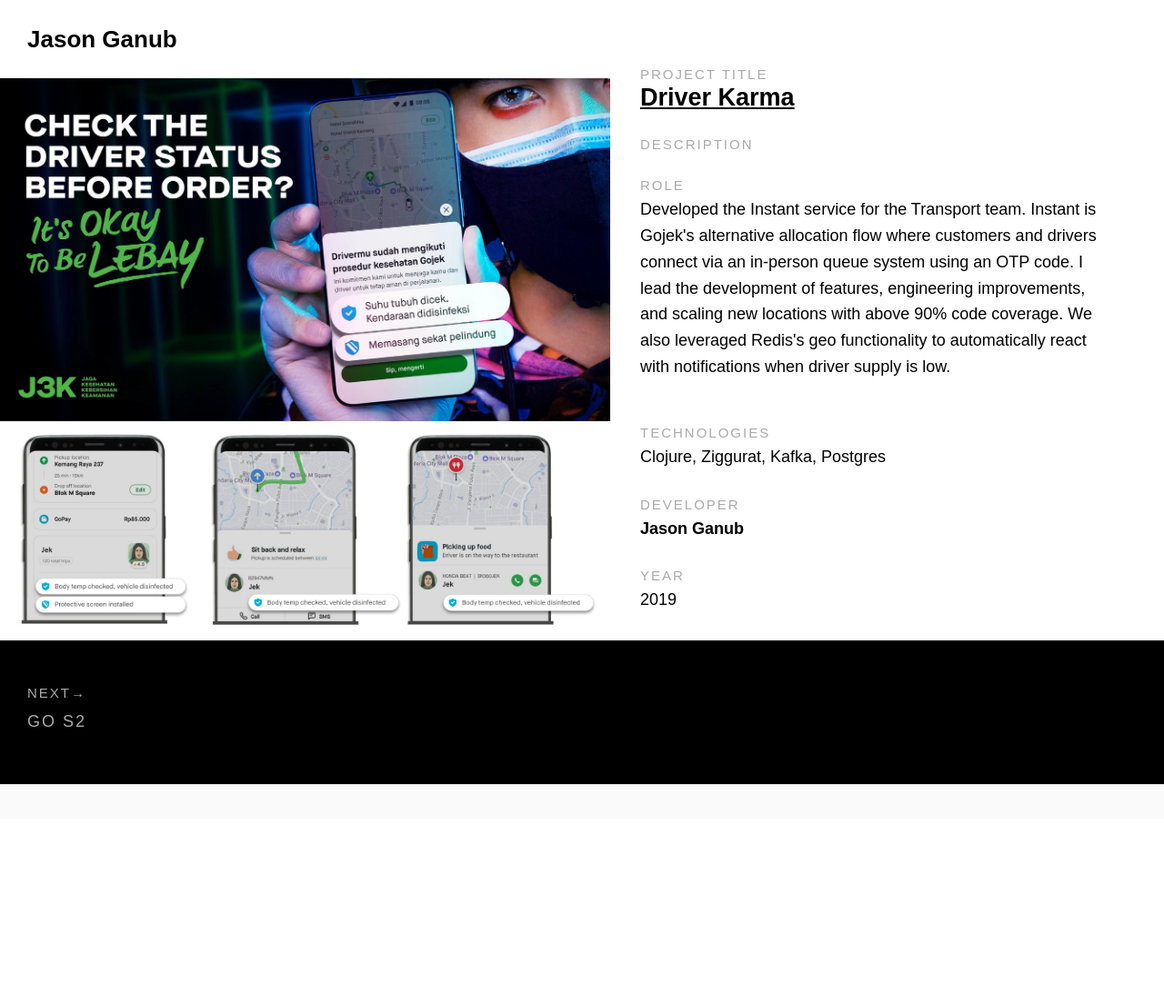
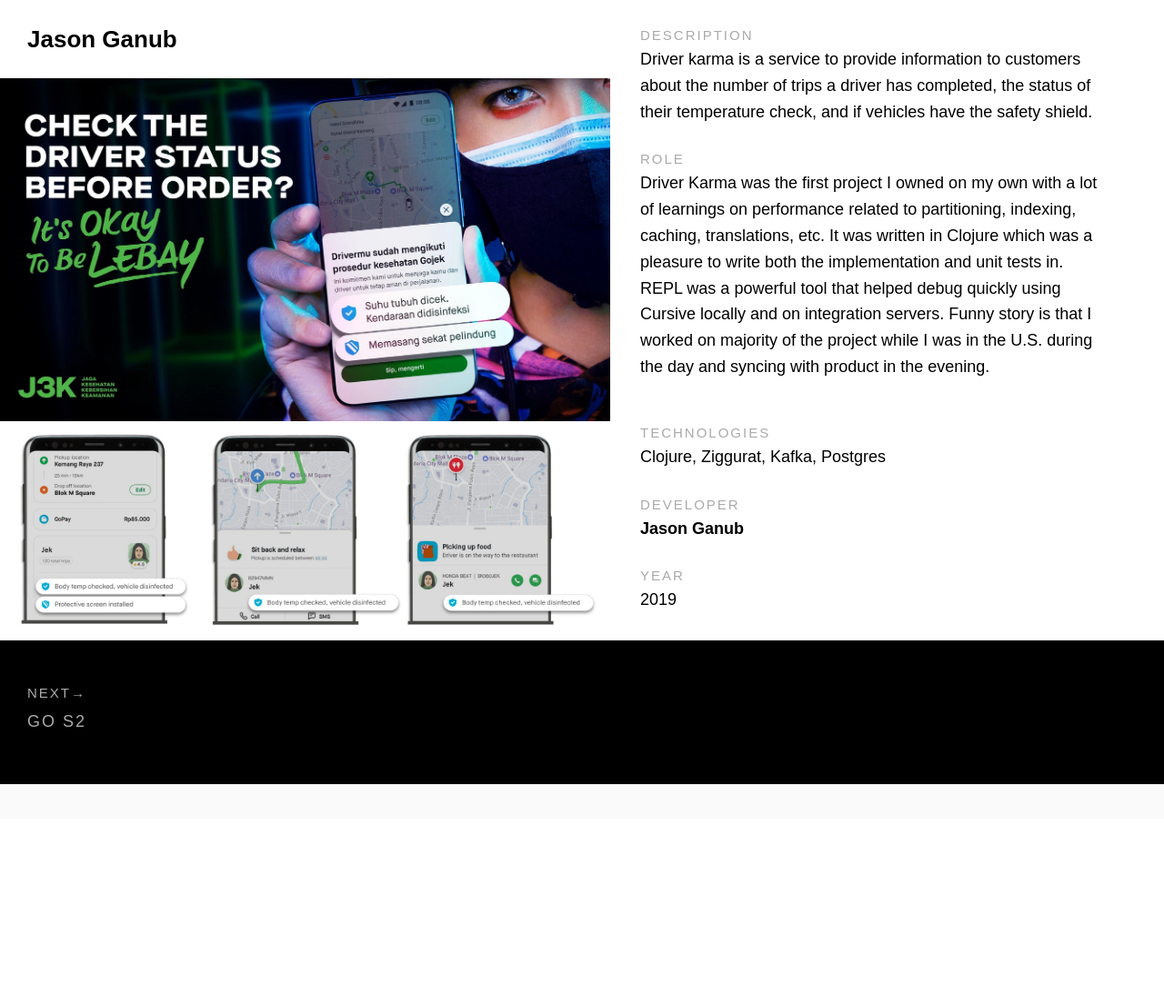
Before and after one commit to jasonganub/jasonganub.io, a Jekyll site: the page built from _posts/projects/2019-02-19-gojek-driver-karma.md, in a window 1280 px wide. Shown: the whole page at 91% size. Built offline with Jekyll 4.4.1, drawn with Linux system fonts in a browser that asks for light colours.

```diff
--- a/_posts/projects/2019-02-19-gojek-driver-karma.md
+++ b/_posts/projects/2019-02-19-gojek-driver-karma.md
@@ -11,9 +11,9 @@
   title: "Driver Karma"
   type: "Gojek"
   url: ""
-  logo: "/assets/images/projects/gojek/logo.jpg"
+  logo: "/assets/images/projects/gojek-driver-karma/logo.jpg"
   tech: "Clojure, Ziggurat, Kafka, Postgres"
-  description: ""
+  description: "Driver karma is a service to provide information to customers about the number of trips a driver has completed, the status of their temperature check, and if vehicles have the safety shield."
 
 dev:
   title: "Jason Ganub"
@@ -28,4 +28,4 @@
     url: "/assets/images/projects/gojek-driver-karma/screenshot-2.jpg"
     alt: ""
 ---
-<p>Developed the Instant service for the Transport team. Instant is Gojek's alternative allocation flow where customers and drivers connect via an in-person queue system using an OTP code. I lead the development of features, engineering improvements, and scaling new locations with above 90% code coverage. We also leveraged Redis's geo functionality to automatically react with notifications when driver supply is low.</p>
+<p>Driver Karma was the first project I owned on my own with a lot of learnings on performance related to partitioning, indexing, caching, translations, etc. It was written in Clojure which was a pleasure to write both the implementation and unit tests in. REPL was a powerful tool that helped debug quickly using Cursive locally and on integration servers. Funny story is that I worked on majority of the project while I was in the U.S. during the day and syncing with product in the evening.</p>
```
Also changed, not shown: assets/images/projects/gojek-candor/logo.jpg, assets/images/projects/gojek-driver-karma/logo.jpg (added).
